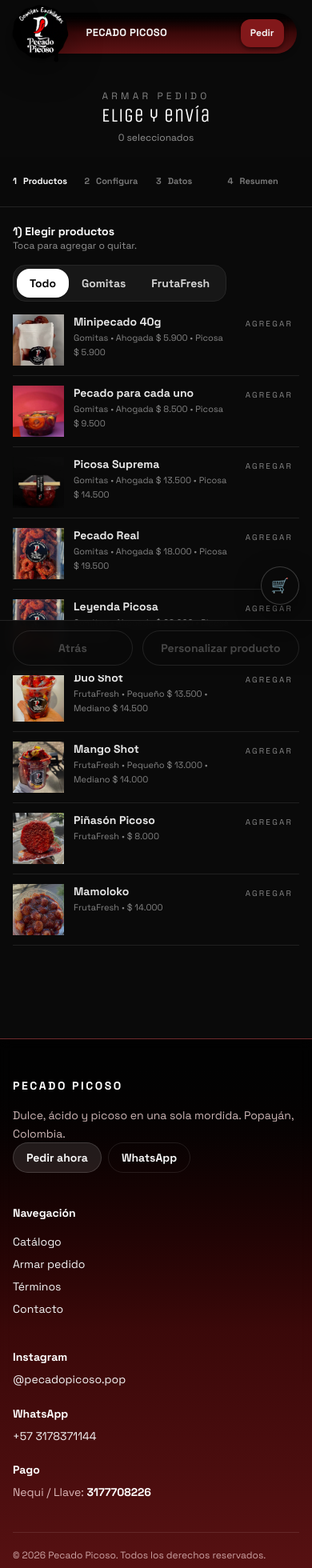
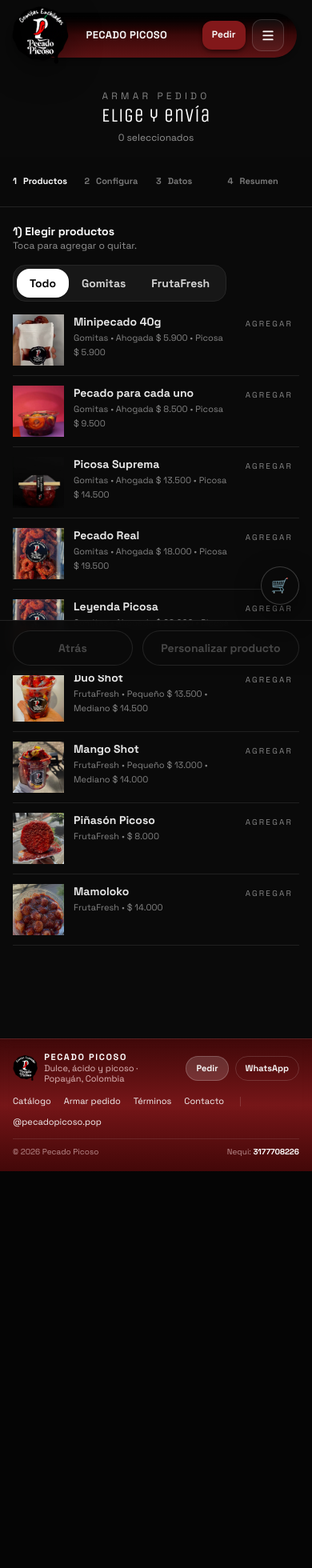
Before and after one commit to klmendez/pecado-picoso, a React (Vite) app: page /armar in a window 390 px wide. Shown: the top 1960 px of the page at 80% size. After the commit the page ends 1464 px from the top, so only its background shows below. Built offline with nearby package versions, Linux system fonts and the light colour scheme.

Commit message:
ajustes finales

```diff
--- a/src/components/Footer.tsx
+++ b/src/components/Footer.tsx
@@ -1,5 +1,6 @@
 import { Link, NavLink } from "react-router-dom";
 import { CITY } from "../data/constants";
+import logo from "../assets/logo.webp";
 
 const INSTAGRAM_URL = "https://www.instagram.com/pecadopicoso.pop/";
 const WHATSAPP_PHONE = "3178371144";
@@ -7,49 +8,56 @@
 
 const navLinkClass = ({ isActive }: { isActive: boolean }) =>
   [
-    "text-sm no-underline visited:text-inherit transition",
-    isActive ? "text-white" : "text-red-100/80 hover:text-white",
+    "text-[11px] transition no-underline visited:text-inherit",
+    isActive ? "text-white" : "text-red-100/75 hover:text-white",
   ].join(" ");
-
-const linkClass = "text-red-100/80 hover:text-white transition no-underline visited:text-inherit";
 
 export default function Footer() {
   return (
     <footer
       className="
         border-t border-white/10
-        bg-gradient-to-b from-black/80 via-red-950/80 to-red-900/70
-        backdrop-blur-sm
+        bg-gradient-to-b from-red-950/90 via-red-900/90 to-red-950/95
+        backdrop-blur
       "
     >
-      <div className="mx-auto max-w-6xl px-4 py-12">
-        <div className="grid gap-10 md:grid-cols-3">
-          {/* Marca */}
-          <div className="space-y-4">
-            <div className="font-black tracking-[0.18em] text-white text-sm">
+      <div className="mx-auto max-w-6xl px-4 py-4">
+        {/* FILA SUPERIOR */}
+        <div className="flex items-center justify-between gap-3">
+          {/* Logo + texto */}
+          <div className="flex items-center gap-2 min-w-0">
+            <img
+              src={logo}
+              alt="Pecado Picoso"
+              className="h-8 w-8 object-contain"
+            />
+
+            <div className="leading-tight">
+              <div className="text-[11px] font-black tracking-[0.15em] text-white">
                 PECADO PICOSO
               </div>
+              <div className="text-[11px] text-red-100/80">
+                Dulce, ácido y picoso · {CITY}
+              </div>
+            </div>
+          </div>
 
-            <p className="text-sm text-red-100/80 leading-relaxed max-w-sm">
-              Dulce, ácido y picoso en una sola mordida. {CITY}.
-            </p>
-
-            <div className="flex flex-wrap gap-2">
+          {/* Acciones rápidas */}
+          <div className="flex items-center gap-2 shrink-0">
             <Link
               to="/armar"
               className="
-                  inline-flex items-center justify-center
                 rounded-full
-                  px-4 py-2
-                  text-sm font-black
+                px-3 py-1.5
+                text-[11px] font-black
                 text-white
-                  bg-white/10 hover:bg-white/15
-                  border border-white/15 hover:border-white/25
+                bg-white/15 hover:bg-white/25
+                border border-white/20
                 transition
-                  no-underline visited:text-inherit
+                no-underline
               "
             >
-                Pedir ahora
+              Pedir
             </Link>
 
             <a
@@ -57,15 +65,13 @@
               target="_blank"
               rel="noreferrer"
               className="
-                  inline-flex items-center justify-center
                 rounded-full
-                  px-4 py-2
-                  text-sm font-black
+                px-3 py-1.5
+                text-[11px] font-black
                 text-white/90 hover:text-white
-                  bg-transparent
-                  border border-white/10 hover:border-white/20
+                border border-white/15 hover:border-white/30
                 transition
-                  no-underline visited:text-inherit
+                no-underline
               "
             >
               WhatsApp
@@ -73,11 +79,8 @@
           </div>
         </div>
 
-          {/* Navegación */}
-          <div className="space-y-4">
-            <div className="text-sm font-black text-white">Navegación</div>
-
-            <nav className="grid gap-2">
+        {/* LINKS */}
+        <div className="mt-3 flex flex-wrap items-center gap-x-4 gap-y-2">
           <NavLink to="/catalogo" className={navLinkClass}>
             Catálogo
           </NavLink>
@@ -90,58 +93,26 @@
           <NavLink to="/contacto" className={navLinkClass}>
             Contacto
           </NavLink>
-            </nav>
-          </div>
 
-          {/* Info */}
-          <div className="space-y-5">
-            <div>
-              <div className="text-sm font-black text-white">Instagram</div>
+          <span className="h-3 w-px bg-white/15 mx-1" />
+
           <a
             href={INSTAGRAM_URL}
             target="_blank"
             rel="noreferrer"
-                className="mt-2 inline-block text-sm text-red-100/80 hover:text-white transition no-underline visited:text-inherit"
+            className="text-[11px] text-red-100/75 hover:text-white transition no-underline"
           >
             @pecadopicoso.pop
           </a>
         </div>
 
-            <div>
-              <div className="text-sm font-black text-white">WhatsApp</div>
-              <a
-                href={`https://wa.me/57${WHATSAPP_PHONE}`}
-                target="_blank"
-                rel="noreferrer"
-                className="mt-2 inline-block text-sm text-red-100/80 hover:text-white transition no-underline visited:text-inherit"
-              >
-                +57 {WHATSAPP_PHONE}
-              </a>
-            </div>
+        {/* LÍNEA FINAL */}
+        <div className="mt-3 pt-2 border-t border-white/10 flex items-center justify-between text-[10px] text-red-100/60">
+          <span>© {new Date().getFullYear()} Pecado Picoso</span>
 
-            <div>
-              <div className="text-sm font-black text-white">Pago</div>
-              <div className="mt-2 text-sm text-red-100/80">
-                Nequi / Llave: <span className="font-black text-white">{NEQUI_PHONE}</span>
-              </div>
-            </div>
-          </div>
-        </div>
-
-        {/* Línea inferior */}
-        <div className="mt-10 pt-5 border-t border-white/10 flex flex-col sm:flex-row items-start sm:items-center justify-between gap-3">
-          <div className="text-xs text-red-100/70">
-            © {new Date().getFullYear()} Pecado Picoso. Todos los derechos reservados.
-          </div>
-
-          <div className="flex gap-4 text-xs">
-            <Link to="/terminos" className={linkClass}>
-              Términos
-            </Link>
-            <Link to="/contacto" className={linkClass}>
-              Contacto
-            </Link>
-          </div>
+          <span>
+            Nequi: <strong className="text-white">{NEQUI_PHONE}</strong>
+          </span>
         </div>
       </div>
     </footer>
--- a/src/components/Navbar.tsx
+++ b/src/components/Navbar.tsx
@@ -1,6 +1,11 @@
-import { NavLink, Link } from "react-router-dom";
-import { motion } from "framer-motion";
+import { useEffect, useState, type SVGProps } from "react";
+import { NavLink, Link, useLocation } from "react-router-dom";
+import { motion, AnimatePresence } from "framer-motion";
 import logo from "../assets/logo.webp";
+import { NEQUI_PHONE } from "../data/constants";
+
+const WHATSAPP_PHONE = "3178371144";
+
 const navLinkClass = ({ isActive }: { isActive: boolean }) =>
   [
     "px-3 py-2 rounded-lg text-sm font-medium transition no-underline visited:text-inherit",
@@ -9,7 +14,49 @@
       : "text-red-100 hover:bg-white/10 hover:text-white",
   ].join(" ");
 
+const mobileItemClass = ({ isActive }: { isActive: boolean }) =>
+  [
+    "flex items-center justify-between w-full px-4 py-3 rounded-xl no-underline visited:text-inherit transition",
+    isActive ? "bg-white/10 text-white" : "text-red-100 hover:bg-white/10 hover:text-white",
+  ].join(" ");
+
+function IconMenu(props: SVGProps<SVGSVGElement>) {
+  return (
+    <svg viewBox="0 0 24 24" fill="currentColor" aria-hidden="true" {...props}>
+      <path d="M4 6.5A1 1 0 0 1 5 5.5h14a1 1 0 1 1 0 2H5a1 1 0 0 1-1-1Zm0 6A1 1 0 0 1 5 11.5h14a1 1 0 1 1 0 2H5a1 1 0 0 1-1-1Zm1 5a1 1 0 1 0 0 2h14a1 1 0 1 0 0-2H5Z" />
+    </svg>
+  );
+}
+
+function IconClose(props: SVGProps<SVGSVGElement>) {
+  return (
+    <svg viewBox="0 0 24 24" fill="currentColor" aria-hidden="true" {...props}>
+      <path d="M6.3 5a1 1 0 0 1 1.4 0L12 9.3 16.3 5a1 1 0 1 1 1.4 1.4L13.4 10.7l4.3 4.3a1 1 0 1 1-1.4 1.4L12 12.1l-4.3 4.3a1 1 0 1 1-1.4-1.4l4.3-4.3-4.3-4.3A1 1 0 0 1 6.3 5Z" />
+    </svg>
+  );
+}
+
 export default function Navbar() {
+  const [open, setOpen] = useState(false);
+  const location = useLocation();
+
+  // Cierra el menú al navegar
+  useEffect(() => {
+    setOpen(false);
+  }, [location.pathname]);
+
+  // Bloquea scroll del body cuando el drawer está abierto
+  useEffect(() => {
+    if (!open) return;
+    const prev = document.body.style.overflow;
+    document.body.style.overflow = "hidden";
+    return () => {
+      document.body.style.overflow = prev;
+    };
+  }, [open]);
+
+  const close = () => setOpen(false);
+
   return (
     <header className="fixed inset-x-0 top-0 z-50">
       <div className="pp-container pt-4 pb-3 md:pt-6 md:pb-4">
@@ -43,7 +90,6 @@
 
             {/* NAV DESKTOP */}
             <nav className="hidden md:flex items-center gap-1">
-
               <NavLink to="/armar" className={navLinkClass}>
                 Armar pedido
               </NavLink>
@@ -58,7 +104,8 @@
               </NavLink>
             </nav>
 
-            {/* CTA */}
+            {/* RIGHT SIDE: CTA + HAMBURGUESA MOBILE */}
+            <div className="flex items-center gap-2">
               <Link
                 to="/armar"
                 className="
@@ -78,6 +125,26 @@
                 <span className="hidden sm:inline">Pedir ahora</span>
                 <span className="sm:hidden">Pedir</span>
               </Link>
+
+              {/* Botón menú (solo mobile) */}
+              <button
+                type="button"
+                onClick={() => setOpen(true)}
+                className="
+                  md:hidden
+                  inline-flex items-center justify-center
+                  h-10 w-10
+                  rounded-xl
+                  border border-white/15
+                  bg-white/5 hover:bg-white/10
+                  text-white
+                  transition
+                "
+                aria-label="Abrir menú"
+              >
+                <IconMenu className="h-5 w-5" />
+              </button>
+            </div>
           </div>
 
           {/* LOGO (sale de la barra) */}
@@ -107,16 +174,6 @@
               "
               title="Pecado Picoso"
             >
-              {/* glow suave */}
-              <span
-                className="
-                  pointer-events-none absolute inset-0 rounded-full
-                  opacity-0 group-hover:opacity-100 transition-opacity duration-200
-                  ring-2 ring-white/10
-                  shadow-[0_0_28px_rgba(255,50,50,0.28)]
-                "
-              />
-
               <img
                 src={logo}
                 alt="Pecado Picoso"
@@ -129,6 +186,124 @@
               />
             </motion.div>
           </Link>
+
+          {/* DRAWER MOBILE */}
+          <AnimatePresence>
+            {open && (
+              <>
+                {/* overlay */}
+                <motion.button
+                  type="button"
+                  onClick={close}
+                  aria-label="Cerrar menú"
+                  className="fixed inset-0 z-[60] bg-black/55"
+                  initial={{ opacity: 0 }}
+                  animate={{ opacity: 1 }}
+                  exit={{ opacity: 0 }}
+                />
+
+                {/* panel */}
+                <motion.aside
+                  className="
+                    fixed z-[70]
+                    top-3 right-3 left-3
+                    rounded-2xl
+                    border border-white/10
+                    bg-gradient-to-b from-black/85 via-red-950/85 to-red-900/80
+                    backdrop-blur
+                    shadow-xl shadow-black/40
+                    overflow-hidden
+                  "
+                  initial={{ opacity: 0, y: -10, scale: 0.98 }}
+                  animate={{ opacity: 1, y: 0, scale: 1 }}
+                  exit={{ opacity: 0, y: -10, scale: 0.98 }}
+                  transition={{ duration: 0.18 }}
+                >
+                  <div className="flex items-center justify-between px-4 py-3 border-b border-white/10">
+                    <div className="text-white font-black tracking-wide text-sm">
+                      Menú
+                    </div>
+                    <button
+                      type="button"
+                      onClick={close}
+                      className="
+                        inline-flex h-9 w-9 items-center justify-center
+                        rounded-xl
+                        border border-white/15
+                        bg-white/5 hover:bg-white/10
+                        text-white transition
+                      "
+                      aria-label="Cerrar"
+                    >
+                      <IconClose className="h-5 w-5" />
+                    </button>
+                  </div>
+
+                  <div className="p-3">
+                    <nav className="grid gap-2">
+                      <NavLink to="/catalogo" className={mobileItemClass}>
+                        Ver catálogo
+                      </NavLink>
+                      <NavLink to="/armar" className={mobileItemClass}>
+                        Armar pedido
+                      </NavLink>
+                      <NavLink to="/terminos" className={mobileItemClass}>
+                        Términos
+                      </NavLink>
+                      <NavLink to="/contacto" className={mobileItemClass}>
+                        Contacto
+                      </NavLink>
+                    </nav>
+
+                    <div className="mt-3 grid gap-2">
+                      <a
+                        href={`https://wa.me/57${WHATSAPP_PHONE}`}
+                        target="_blank"
+                        rel="noreferrer"
+                        className="
+                          inline-flex items-center justify-center
+                          rounded-xl
+                          px-4 py-3
+                          text-sm font-black
+                          text-white
+                          bg-white/10 hover:bg-white/15
+                          border border-white/15 hover:border-white/25
+                          transition
+                          no-underline
+                        "
+                      >
+                        Escribir por WhatsApp
+                      </a>
+
+                      <a
+                        href="https://www.instagram.com/pecadopicoso.pop/"
+                        target="_blank"
+                        rel="noreferrer"
+                        className="
+                          inline-flex items-center justify-center
+                          rounded-xl
+                          px-4 py-3
+                          text-sm font-black
+                          text-white/90 hover:text-white
+                          border border-white/10 hover:border-white/20
+                          transition
+                          no-underline
+                        "
+                      >
+                        Instagram @pecadopicoso.pop
+                      </a>
+                    </div>
+
+                    <div className="mt-3 pt-3 border-t border-white/10">
+                      <div className="text-xs text-red-100/75">
+                        Nequi: <span className="font-black text-white">{NEQUI_PHONE}</span>
+                      </div>
+                    </div>
+                  </div>
+                </motion.aside>
+              </>
+            )}
+          </AnimatePresence>
         </div>
       </div>
     </header>
```
Also changed, not shown: src/pages/ArmarPedido.tsx (+5 -5 lines). Lines whose indentation alone changed are shown as unchanged.
